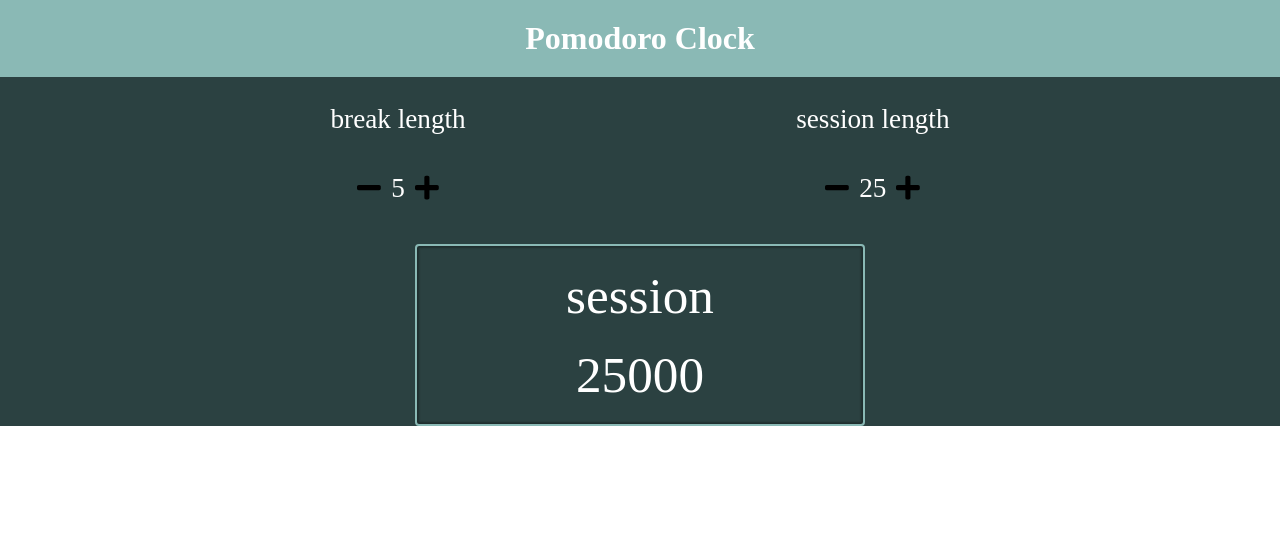
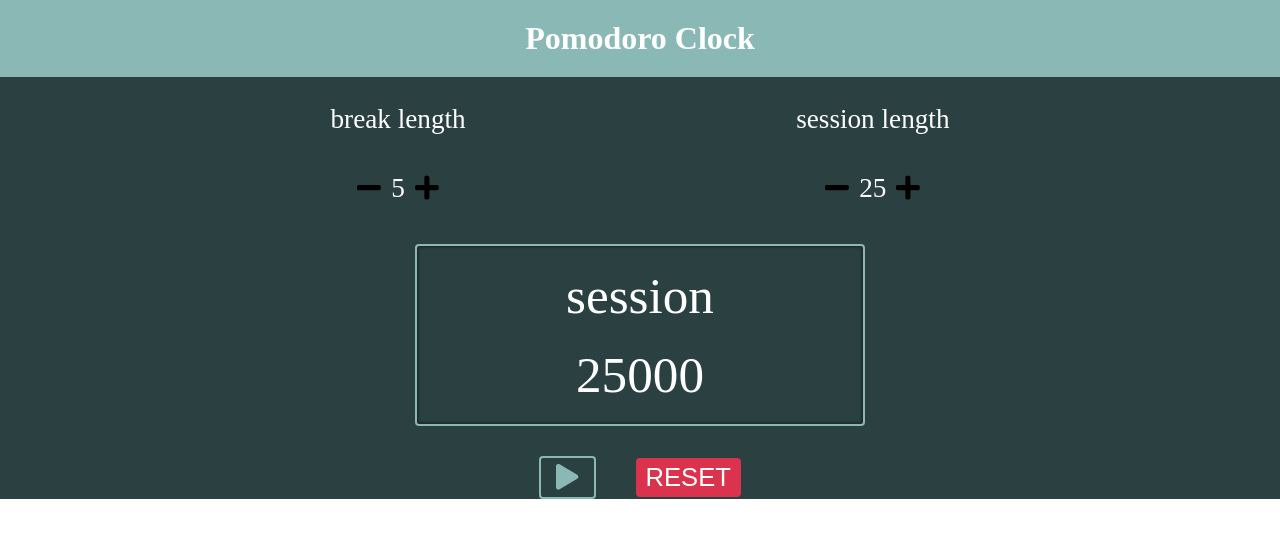
Before and after one commit to donjosef/pomodoro-clock, a React (Create React App) app: page / in a window 1280 px wide. Shown: the top 538 px of the page. Built offline with nearby package versions, Linux system fonts and the light colour scheme.

Commit message:
USe Button instances inside App

```diff
--- a/src/App.js
+++ b/src/App.js
@@ -1,7 +1,17 @@
 import React, { Component } from 'react';
 import Controls from './components/Controls/Controls';
+import Display from './components/Display/Display';
+import Button from './components/Button/Button';
 import './App.css';
-import Display from './components/Display/Display';
+
+import { library } from '@fortawesome/fontawesome-svg-core'
+import { FontAwesomeIcon } from '@fortawesome/react-fontawesome'
+import { faPlay } from '@fortawesome/free-solid-svg-icons'
+import { faPause } from '@fortawesome/free-solid-svg-icons'
+
+library.add(faPlay, faPause);
+
+
 
 class App extends Component {
 
@@ -19,6 +29,8 @@ class App extends Component {
         <Controls label="session" value={this.state.sessionLength}/>
        </div>
        <Display mode={this.state.mode}/>
+       <Button type="start_stop"><FontAwesomeIcon icon="play" /></Button>
+       <Button type="reset">RESET</Button>
       </div>
     );
   }
```
